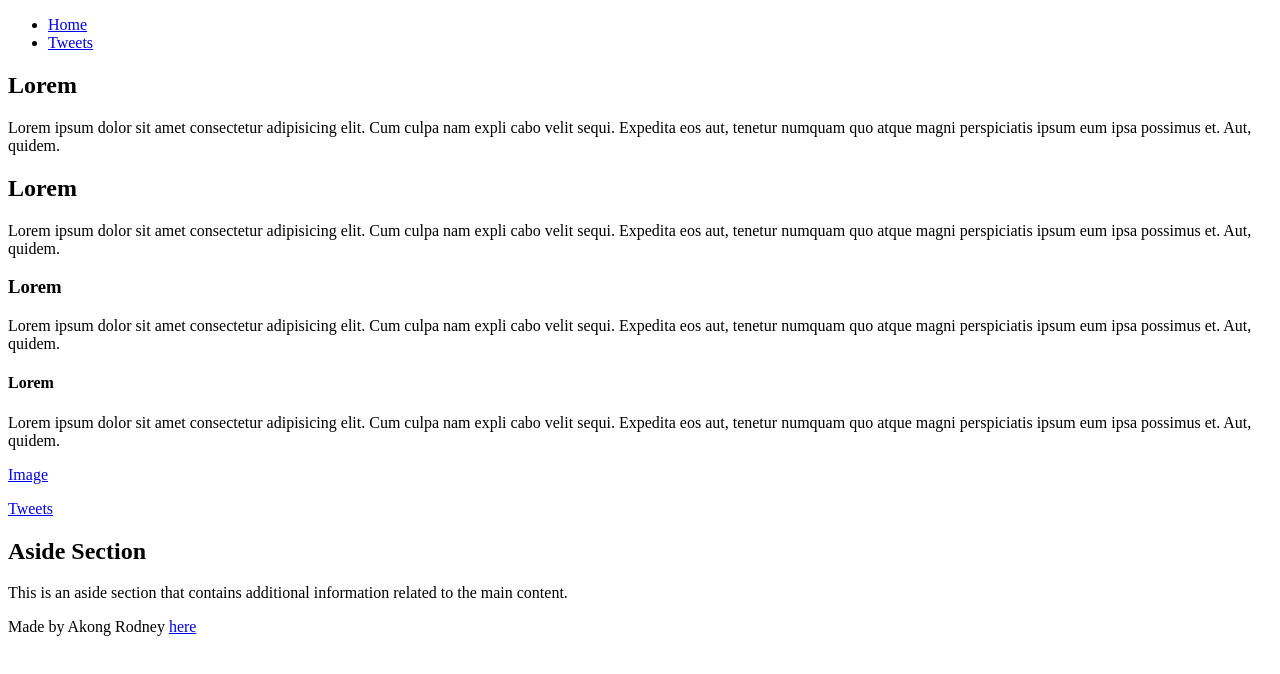
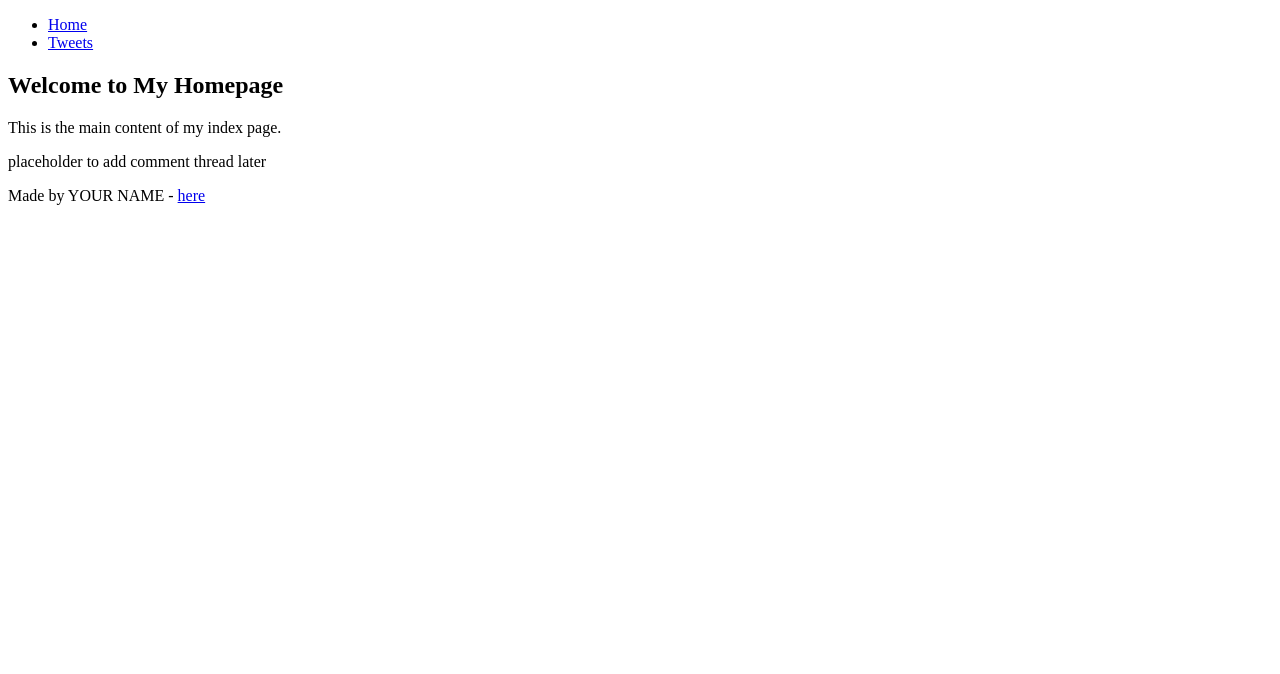
Before and after one commit to Rodney-akong/My_First_Portfolio, a plain HTML site: page html_basic/index.html in a window 1280 px wide. Drawn offline with Linux system fonts and the light colour scheme.

Commit message:
changed totally both the index and tweets.html files

```diff
--- a/html_basic/index.html
+++ b/html_basic/index.html
@@ -2,84 +2,29 @@
 <html lang="en">
 <head>
     <meta charset="UTF-8">
-    <meta name="viewport" content="width=device-width, initial-scale=1.0">
-    <title>Document</title>
+    <title>Index Page</title>
 </head>
 <body>
+    <header>
+        <ul>
+            <li><a href="index.html">Home</a></li>
+            <li><a href="tweets.html">Tweets</a></li>
+        </ul>
+    </header>
 
-    <header>
-        <nav>
-            <ul>
-                <li><a href="index.html">Home</a></li>
-                <li><a href="tweets.html">Tweets</a></li>
-            </ul>
-        </nav>
-    </header>
     <main>
         <article>
-            <h1>
-                Lorem
-            </h1>
-            <p>
-                Lorem ipsum dolor sit amet consectetur adipisicing elit.
-                Cum culpa nam expli
-                cabo velit sequi. Expedita eos aut,
-                tenetur numquam quo atque magni perspiciatis
-                ipsum eum ipsa possimus et. Aut, quidem.
-            </p>
-
-            <h2>
-                Lorem
-            </h2>
-            <p>
-                Lorem ipsum dolor sit amet consectetur adipisicing elit.
-                Cum culpa nam expli
-                cabo velit sequi. Expedita eos aut,
-                tenetur numquam quo atque magni perspiciatis
-                ipsum eum ipsa possimus et. Aut, quidem.
-            </p>
-
-            <h3>
-                Lorem
-            </h3>
-            <p>
-                Lorem ipsum dolor sit amet consectetur adipisicing elit.
-                Cum culpa nam expli
-                cabo velit sequi. Expedita eos aut,
-                tenetur numquam quo atque magni perspiciatis
-                ipsum eum ipsa possimus et. Aut, quidem.
-            </p>
-            <h4>
-                Lorem
-            </h4>
-            <p>
-                Lorem ipsum dolor sit amet consectetur adipisicing elit.
-                Cum culpa nam expli
-                cabo velit sequi. Expedita eos aut,
-                tenetur numquam quo atque magni perspiciatis
-                ipsum eum ipsa possimus et. Aut, quidem.
-            </p>
-
-            <a href="https://i.ibb.co/gTDZZT8/ALX-Logo-07.png">Image</a>
-            <p><a href="tweets.html">Tweets</a></p>
-
+            <h1>Welcome to My Homepage</h1>
+            <p>This is the main content of my index page.</p>
         </article>
 
         <aside>
-            <h2>
-                Aside Section
-            </h2>
-            <p>
-                This is an aside section that contains additional information
-                related to the main content.
-            </p>
+            <p>placeholder to add comment thread later</p>
         </aside>
     </main>
+
     <footer>
-        <p>
-            Made by Akong Rodney
-            <a href="base_index.html" target="_blank">here</a>
-        </p>
+        <p>Made by YOUR NAME - <a href="#" target="_blank">here</a></p>
     </footer>
 </body>
 </html>
```
Also changed, not shown: html_basic/tweets.html (+17 -33 lines).
